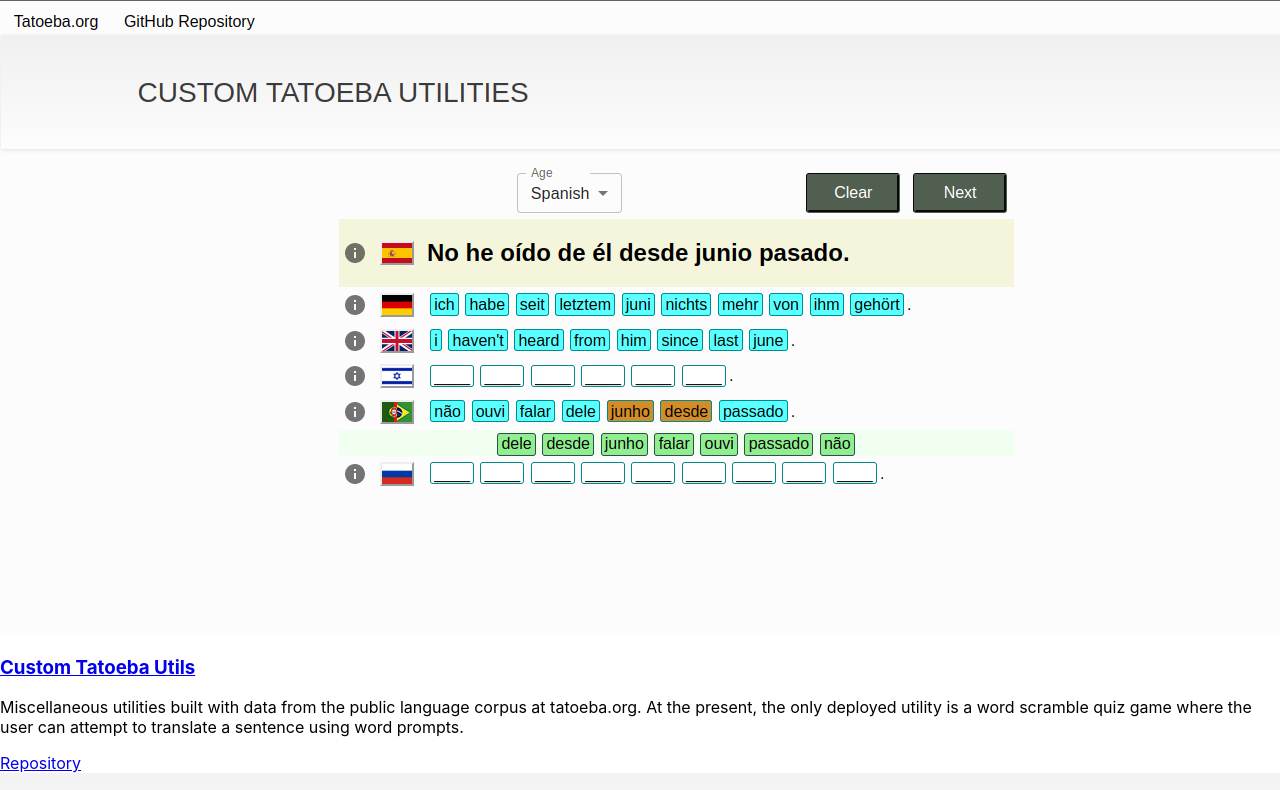
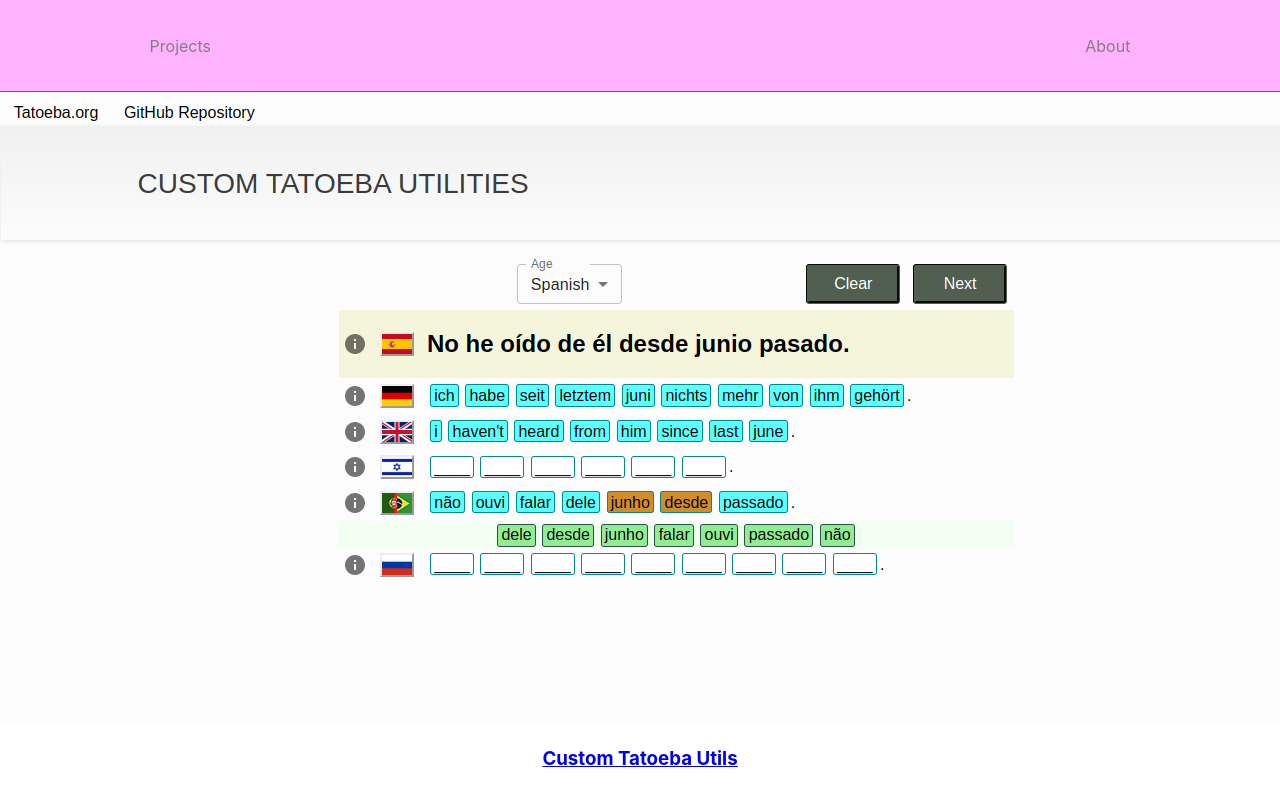
Before and after one commit to marcelostockle/PortfolioFront, a React (Create React App) app: page / in a window 1280 px wide. Shown: the top 790 px of the page. Built offline with nearby package versions, Linux system fonts and the light colour scheme.

Commit message:
New multi-page structure

```diff
--- a/src/App.js
+++ b/src/App.js
@@ -1,16 +1,21 @@
-import ProjectBox from './components/ProjectBox';
-const data = require('./projects.json')
+import React from 'react'
+import ProjectPage from './components/ProjectPage';
+import AboutPage from './components/AboutPage';
+import Navbar from './components/Navbar';
+import { BrowserRouter as Router, Routes, Route}
+    from 'react-router-dom';
+import './App.css'
 
 function App() {
   return (
-    <div className="App">
-      {
-        data.map((project) => {
-          return <ProjectBox {...project}/>
-        })
-      }
-    </div>
-  );
+    <Router>
+      <Navbar/>
+      <Routes>
+        <Route path="/" element={<ProjectPage/>}/>
+        <Route path="/about" element={<AboutPage/>}/>
+      </Routes>
+    </Router>
+  )
 }
 
 export default App;
--- /dev/null
+++ b/src/components/AboutPage.js
@@ -0,0 +1,8 @@
+import React from 'react'
+
+const AboutPage = () => {
+  return <>
+  </>
+}
+
+export default AboutPage
--- /dev/null
+++ b/src/components/Navbar.js
@@ -0,0 +1,33 @@
+import React from 'react'
+import {Link} from 'react-router-dom'
+import styled from 'styled-components'
+
+const Navbar = () => {
+
+  const Nav = styled.nav`
+  background: #ffb3ff;
+  height: 85px;
+  display: flex;
+  justify-content: space-between;
+  padding: 0.2rem calc((100vw - 1000px) / 2);
+  z-index: 12;
+  `
+  const StyledLink = styled(Link)`
+  color: #808080;
+  display: flex;
+  align-items: center;
+  text-decoration: none;
+  padding: 0 0.6rem;
+  height: 100%;
+  cursor: pointer;
+  &.active {
+    color: #4d4dff;
+  }`
+
+  return (<Nav>
+    <StyledLink to="/">Projects</StyledLink>
+    <StyledLink to="/about">About</StyledLink>
+  </Nav>)
+}
+
+export default Navbar
--- /dev/null
+++ b/src/components/ProjectPage.js
@@ -0,0 +1,17 @@
+import React from 'react'
+import ProjectBox from './ProjectBox'
+
+const data = require('../projects.json')
+const ProjectPage = () => {
+  return (
+    <div className="App">
+      {
+        data.map((project) => {
+          return <ProjectBox {...project}/>
+        })
+      }
+    </div>
+  )
+}
+
+export default ProjectPage
```
